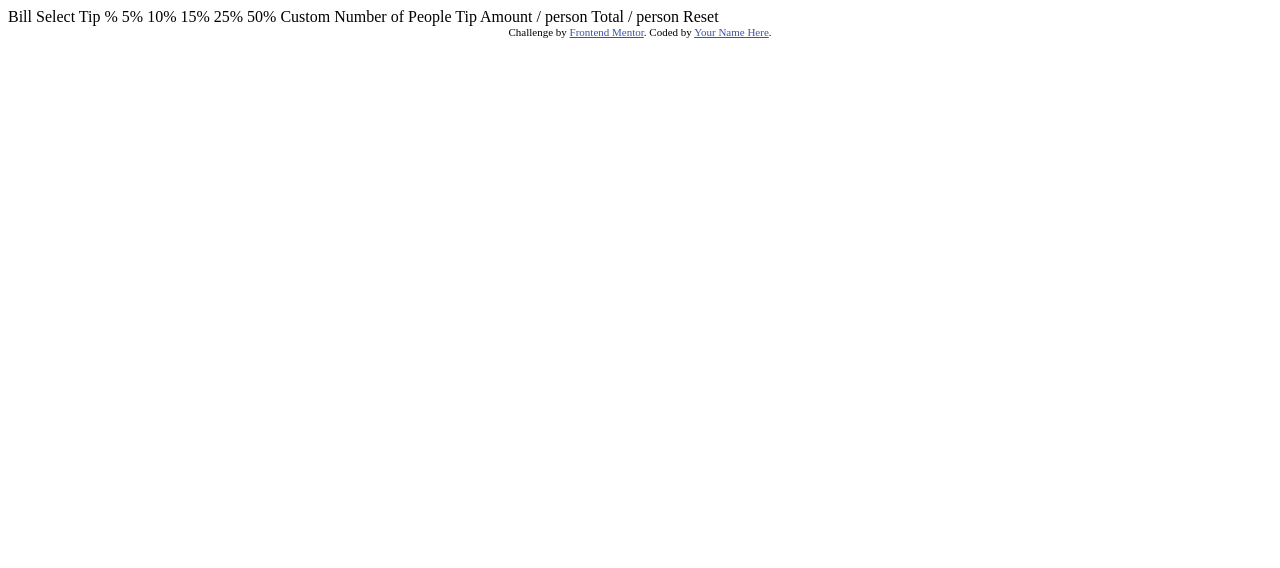
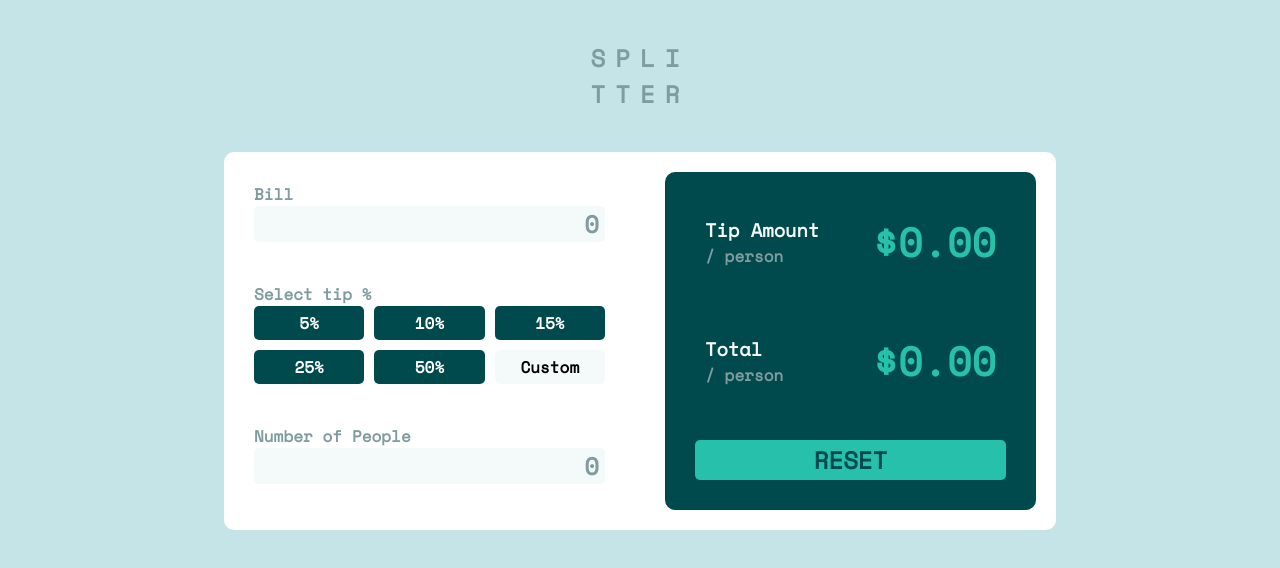
Before and after one commit to juanlunaa/juanlunaa.github.io, a plain HTML site: page index.html in a window 1280 px wide. Drawn offline with nearby package versions, Linux system fonts and the light colour scheme.

Commit message:
Parte front-end casi terminada

```diff
--- a/index.html
+++ b/index.html
@@ -1,44 +1,84 @@
 <!DOCTYPE html>
-<html lang="en">
+<html lang="es">
 <head>
-  <meta charset="UTF-8">
-  <meta name="viewport" content="width=device-width, initial-scale=1.0"> <!-- displays site properly based on user's device -->
-
-  <link rel="icon" type="image/png" sizes="32x32" href="./images/favicon-32x32.png">
-
-  <title>Frontend Mentor | Tip calculator app</title>
-
-  <!-- Feel free to remove these styles or customise in your own stylesheet 👍 -->
-  <style>
-    .attribution { font-size: 11px; text-align: center; }
-    .attribution a { color: hsl(228, 45%, 44%); }
-  </style>
+    <meta charset="UTF-8">
+    <meta http-equiv="X-UA-Compatible" content="IE=edge">
+    <meta name="viewport" content="width=device-width, initial-scale=1.0">
+    <link rel="icon" href="./images/favicon-32x32.png">
+    <link rel="stylesheet" href="./src/style.css">
+    <title>Document</title>
 </head>
 <body>
+    <div class="title">
+        <h2>SPLI</h2>
+        <h2>TTER</h2>
+    </div>
+    <div class="card">
+        <div class="left-card">
 
-  Bill
+            <div class="section-bill">
+                <p class="left-card-text">Bill</p>
+                <input class="bill" type="number" placeholder="0">
+            </div>
 
-  Select Tip %
-  5%
-  10%
-  15%
-  25%
-  50%
-  Custom
+            <div class="section-select-tip">
+                <p class="left-card-text">Select tip %</p>
+                <div class="card-inputs">
+                    <div class="card-inputs-row">
+                        <input class="discount-input" id="five" type="radio" name="discount">
+                        <label class="discount-label" for="five">5%</label>
 
-  Number of People
+                        <input class="discount-input" id="ten" type="radio" name="discount">
+                        <label class="discount-label" for="ten">10%</label>
 
-  Tip Amount
-  / person
+                        <input class="discount-input" id="fifteen" type="radio" name="discount">
+                        <label class="discount-label" for="fifteen">15%</label>
+                    </div>
 
-  Total
-  / person
+                    <div class="card-inputs-row">
+                        <input class="discount-input" id="twenty-five" type="radio" name="discount">
+                        <label class="discount-label" for="twenty-five">25%</label>
 
-  Reset
+                        <input class="discount-input" id="fifty" type="radio" name="discount">
+                        <label class="discount-label" for="fifty">50%</label>
 
-  <div class="attribution">
-    Challenge by <a href="https://www.frontendmentor.io?ref=challenge" target="_blank">Frontend Mentor</a>.
-    Coded by <a href="#">Your Name Here</a>.
-  </div>
+                        <input class="discount-input" id="custom" type="radio" name="discount">
+                        <label class="discount-custom" for="custom">Custom</label>
+                    </div>
+                </div>
+            </div>
+
+            <div class="section-number-people">
+                <p class="left-card-text">Number of People</p>
+                <input class="number-people" type="number" placeholder="0">
+            </div>
+        </div>
+
+        <div class="right-card">
+
+            <div class="tip-amount">
+                <div class="right-card-text">
+                    <h3 class="right-card-title">Tip Amount</h2>
+                    <p class="right-card-subtitle">/ person</p>
+                </div>
+                <div class="span">
+                    <span id="tip-amount-span">$0.00</span>
+                </div>
+            </div>
+
+            <div class="total">
+                <div class="right-card-text">
+                    <h3 class="right-card-title">Total</h2>
+                    <p class="right-card-subtitle">/ person</p>
+                </div>
+                <div class="span">
+                    <span id="total-span">$0.00</span>
+                </div>
+            </div>
+
+            <button id="reset-calculator">RESET</button>
+        </div>
+    </div>
+
 </body>
 </html>
--- a/src/style.css
+++ b/src/style.css
@@ -13,6 +13,9 @@ body{
 
 .title{
     text-align: center;
+    margin: 40px;
+    letter-spacing: 10px;
+    color: hsl(184, 14%, 56%);
 }
 
 .card{
@@ -65,6 +68,11 @@ body{
 
 .discount-input:checked + label{
     background-color: hsl(172, 67%, 45%);
+    color: hsl(183, 100%, 15%);
+}
+
+.discount-input:hover + label{
+    background-color: hsl(185, 41%, 84%);
     color: hsl(183, 100%, 15%);
 }
 
@@ -141,4 +149,16 @@ span{
     height: 40px;
     font-size: 24px;
     color: hsl(183, 100%, 15%);
+    background-color: hsl(172, 67%, 45%);
+    border: 0;
+    border-radius: 5px;
 }
+
+#reset-calculator:hover{
+    cursor: pointer;
+    background-color: hsl(185, 41%, 84%);
+}
+
+#reset-calculator:active{
+    background-color: hsl(184, 14%, 56%);
+}
```
Also changed, not shown: src/index.html (deleted, +0 -84 lines).
